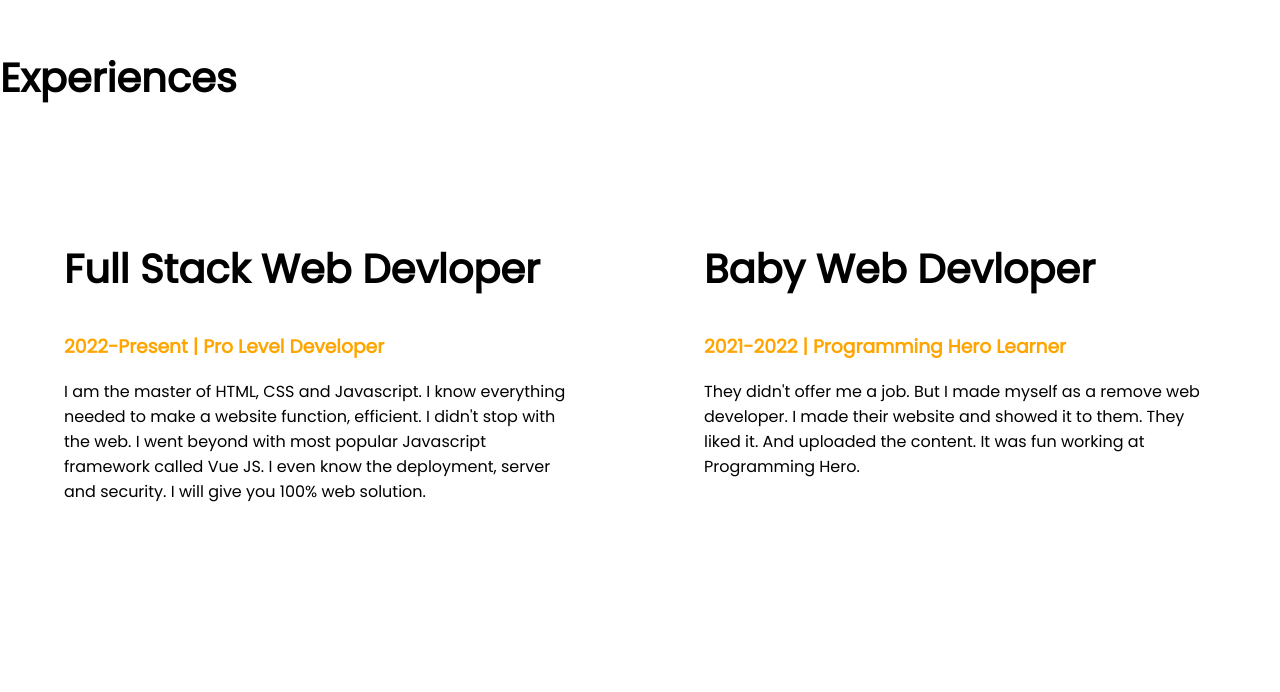
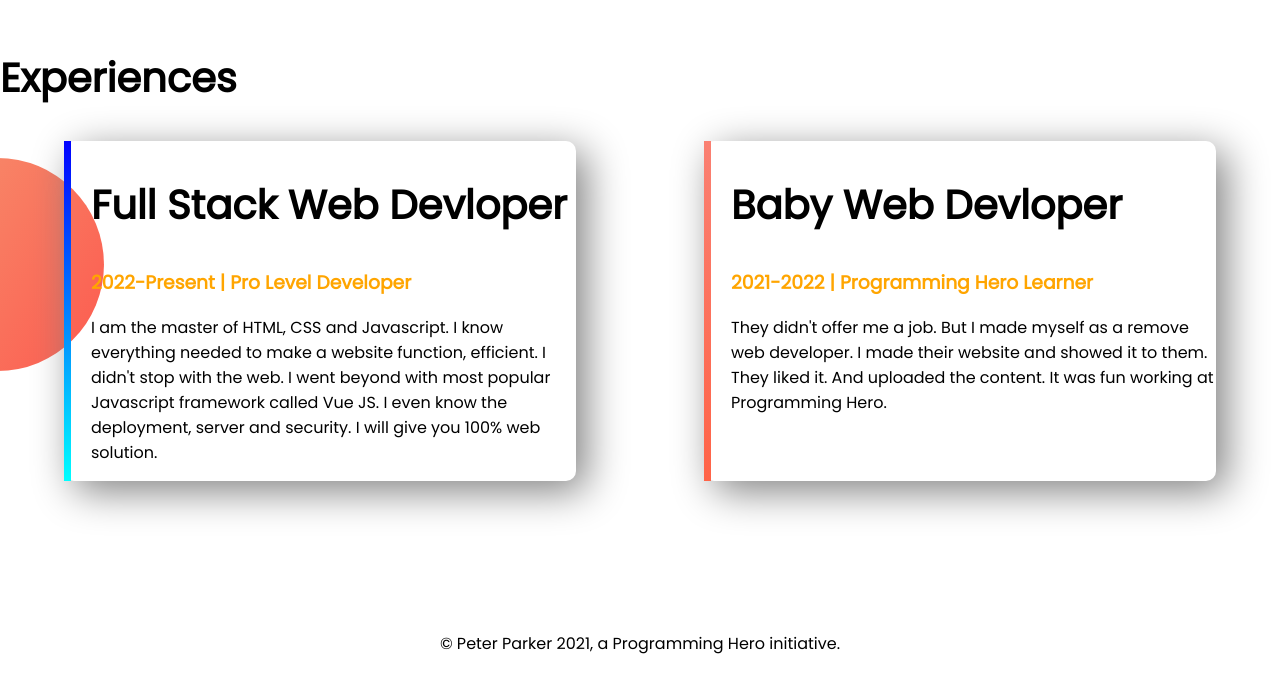
Before and after one commit to bmsani/ph-portfolio-test, a plain HTML site: page index.html in a window 1280 px wide. Shown: the part 1422-2114 px from the top of the page. Drawn offline with Linux system fonts and the light colour scheme.

Commit message:
final work done

```diff
--- a/index.html
+++ b/index.html
@@ -48,7 +48,7 @@
         <h2>Experiences</h2>
         <div class="about-me">
             <div class="flexable-container">
-                <div class="half-width">
+                <div id="web-dev-experience" class="experience-item">
                     <h2>Full Stack Web Devloper</h2>
                     <h3 style="color: #FFA500;">2022-Present | Pro Level Developer</h3>
                     <p>I am the master of HTML, CSS and Javascript. I know everything needed to make a website function,
@@ -60,7 +60,7 @@
 
 
 
-                <div class="half-width">
+                <div id="full-stack-experience" class="experience-item">
                     <h2>Baby Web Devloper</h2>
                     <h3 style="color: #FFA500;">2021-2022 | Programming Hero Learner</h3>
                     <p>They didn't offer me a job. But I made myself as a remove web developer. I made their website and
@@ -71,6 +71,9 @@
             </div>
         </div>
     </section>
+    <footer>
+        <p>© Peter Parker 2021, a Programming Hero initiative.</p>
+    </footer>
 
 </body>
 
--- a/style.css
+++ b/style.css
@@ -38,7 +38,30 @@ h2{
     background-repeat: no-repeat;
     background-position: right;
 }
+.experience-area{
+    background-image: url(images/exp-bg.png);
+    background-repeat: no-repeat;
+    background-position: left;
+}
 .experience-item{
-
+    width: 40%;
+    margin-left: 5%;
+    margin-right: 5%;
+    padding-left: 20px;
     box-shadow: 10px 10px 40px gray;
+    border-radius: 10px;
+    border-left: solid 10px g;
 }
+#web-dev-experience{
+    border-left: solid 7px;
+    border-image: linear-gradient(blue, cyan);
+    border-image-slice: 1;
+}
+#full-stack-experience{
+    border-left: solid 7px;
+    border-image: linear-gradient(salmon, tomato);
+    border-image-slice: 1;
+}
+footer p{
+    text-align: center;
+}
```
Also changed, not shown: 4 other files.
